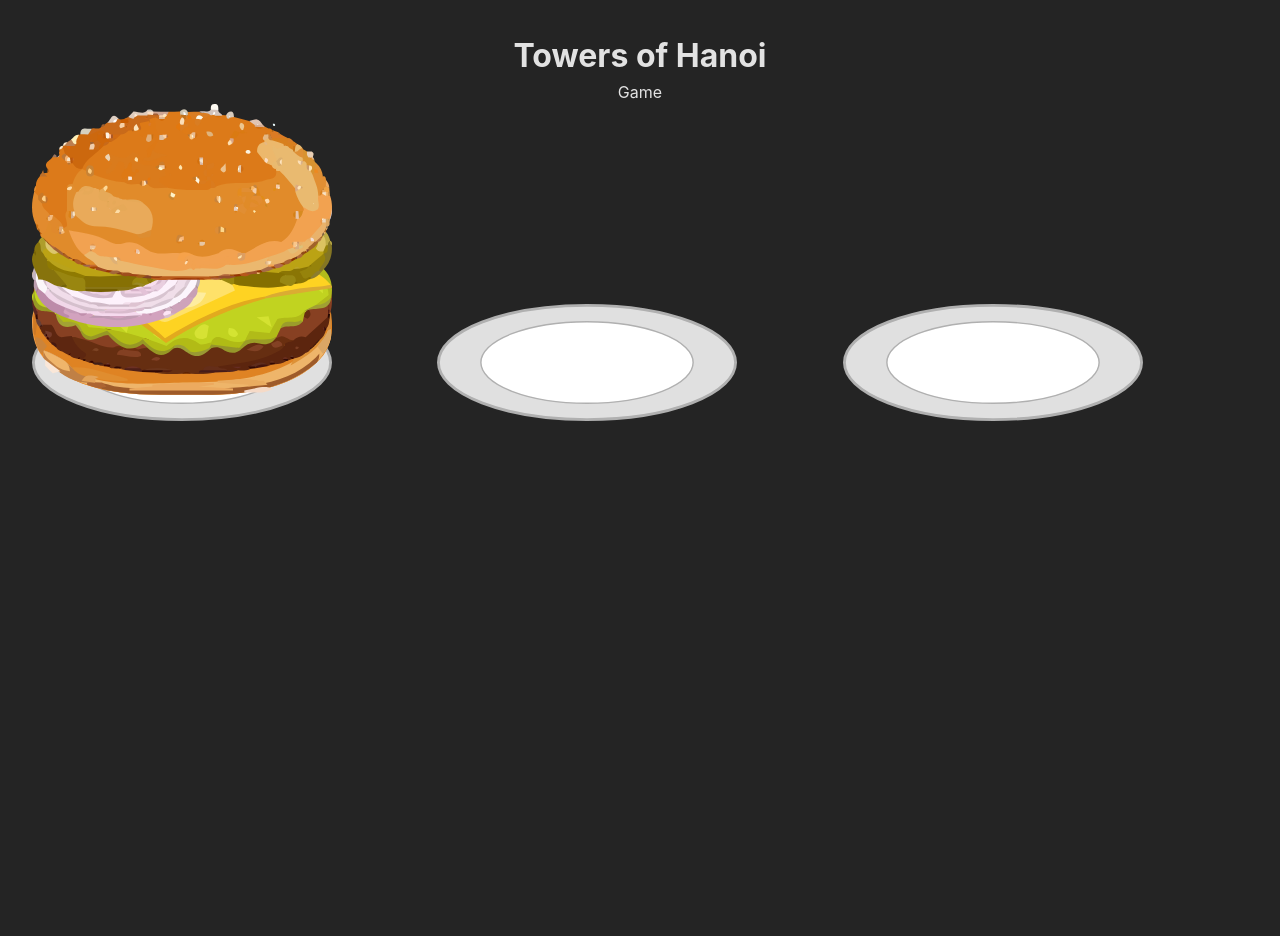
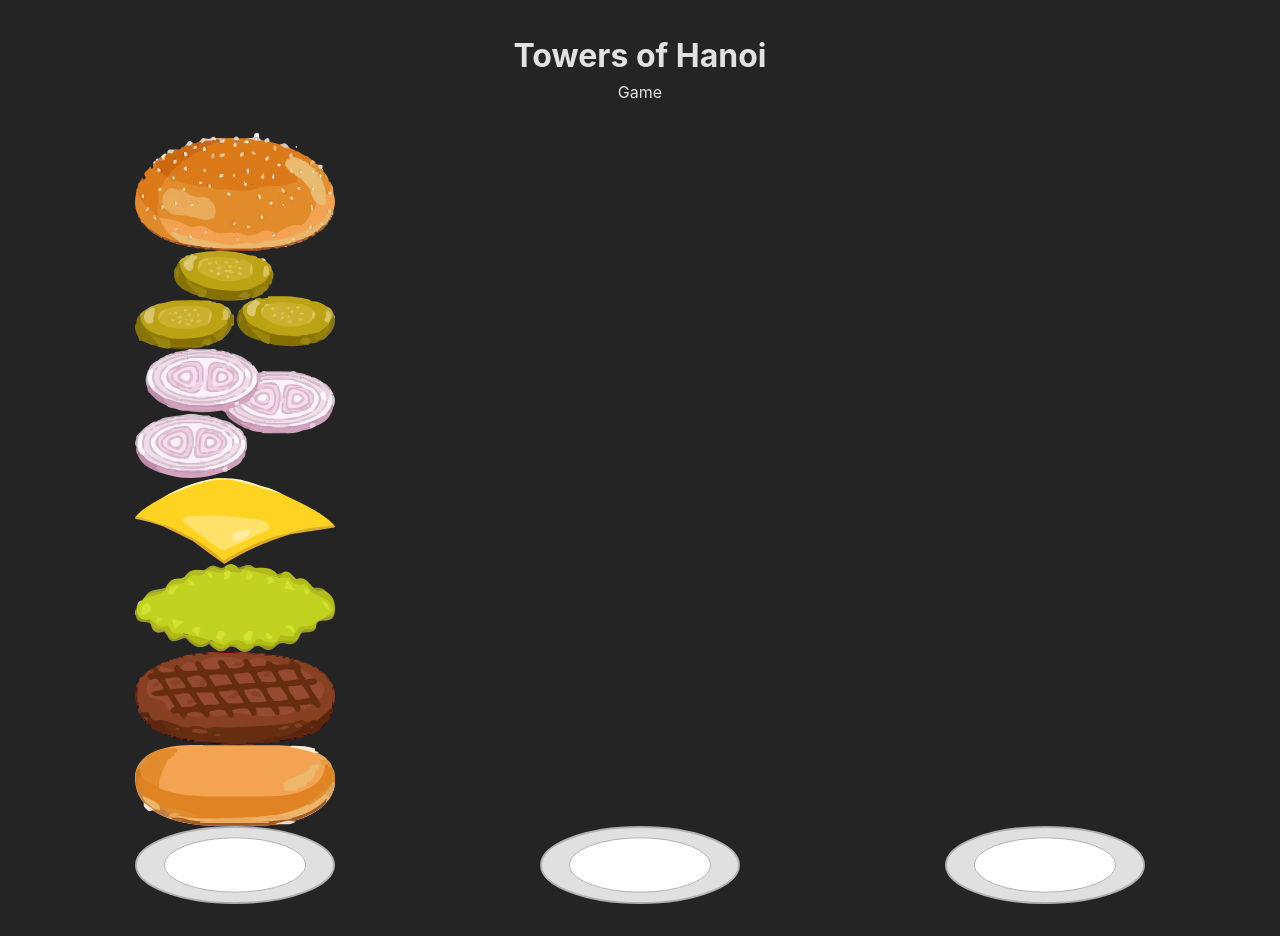
Before and after one commit to mike-jacks/towers-of-hanoi, a React (Vite) app: page / in a window 1280 px wide. Before the commit the page ends 800 px from the top, so only its background shows below. Built offline with nearby package versions, Linux system fonts and the light colour scheme.

Commit message:
working game with selected glow.

```diff
--- a/src/Components/Disk/Disk.module.css
+++ b/src/Components/Disk/Disk.module.css
@@ -2,3 +2,6 @@
   display: grid;
   grid-template: 1fr /1fr;
 }
+.selected {
+  filter: drop-shadow(0px 0px 10px red);
+}
--- a/src/Components/Disk/Disk.tsx
+++ b/src/Components/Disk/Disk.tsx
@@ -1,9 +1,12 @@
+import styles from "./Disk.module.css";
 type DiskProps = {
   imageSource: string;
   imageAltName: string;
   className: string;
+  selected?: boolean;
 };
 
-export default function Disk({ imageSource, imageAltName, className }: DiskProps) {
-  return <img src={imageSource} alt={imageAltName} className={className} />;
+export default function Disk({ imageSource, imageAltName, className, selected }: DiskProps) {
+  const diskClass = selected ? `${className} ${styles.selected}` : className;
+  return <img src={imageSource} alt={imageAltName} className={diskClass} />;
 }
--- a/src/Components/Game/Game.tsx
+++ b/src/Components/Game/Game.tsx
@@ -11,7 +11,6 @@ export default function Game() {
   ]);
   const [selectedTower, setSelectedTower] = useState<number | null>(null);
   const [moveToTower, setMoveToTower] = useState<number | null>(null);
-  useEffect(() => {}, [selectedTower]);
 
   useEffect(() => {
     if (moveToTower === null) {
--- a/src/Components/Tower/Tower.module.css
+++ b/src/Components/Tower/Tower.module.css
@@ -8,6 +8,9 @@
   display: grid;
   grid-template-columns: repeat(3, 1fr);
   gap: 16px;
+  justify-content: flex-end;
+  align-items: flex-end;
+  justify-items: flex-end;
 }
 
 .burger_container {
@@ -15,50 +18,43 @@
   flex-direction: column-reverse;
   position: relative;
   width: 100%;
-  justify-content: flex-end;
+  height: 800px;
+  justify-content: flex-start;
+  align-items: center;
 }
 
 .disk {
-  position: absolute;
-  width: 300px;
+  width: 200px;
 }
 
 .disk-1 {
-  top: 0px;
   z-index: 7;
 }
 
 .disk-2 {
-  top: 40px;
   z-index: 6;
 }
 
 .disk-3 {
-  top: 30px;
   z-index: 5;
 }
 
 .disk-4 {
-  top: 110px;
   z-index: 4;
 }
 
 .disk-5 {
-  top: 120px;
   z-index: 3;
 }
 
 .disk-6 {
-  top: 130px;
   z-index: 2;
 }
 
 .disk-7 {
-  top: 170px;
   z-index: 1;
 }
 
 .disk-8 {
-  top: 200px;
   z-index: 0;
 }
--- a/src/Components/Tower/Tower.tsx
+++ b/src/Components/Tower/Tower.tsx
@@ -23,12 +23,21 @@ export default function Tower({ towerNumber, towers, selectedTower, setSelectedT
   }
 
   const currentTower = towers[towerNumber - 1];
+  const isSelectedTower = selectedTower == towerNumber;
 
   return (
     <div className={styles.burger_container} onClick={selectedTower ? handleSetMoveToTower : handleSetSelectedTower}>
       <Disk imageSource={plateImage.source} imageAltName={plateImage.name} className={`${styles[`disk-${plateImage.value}`]} ${styles.disk}`} />
       {currentTower.map((disk, index) => {
-        return <Disk key={index} imageSource={disk.source} imageAltName={disk.name} className={`${styles[`disk-${disk.value}`]} ${styles.disk}`} />;
+        return (
+          <Disk
+            key={index}
+            imageSource={disk.source}
+            imageAltName={disk.name}
+            className={`${styles[`disk-${disk.value}`]} ${styles.disk}`}
+            selected={isSelectedTower && index === currentTower.length - 1}
+          />
+        );
       })}
     </div>
   );
```
